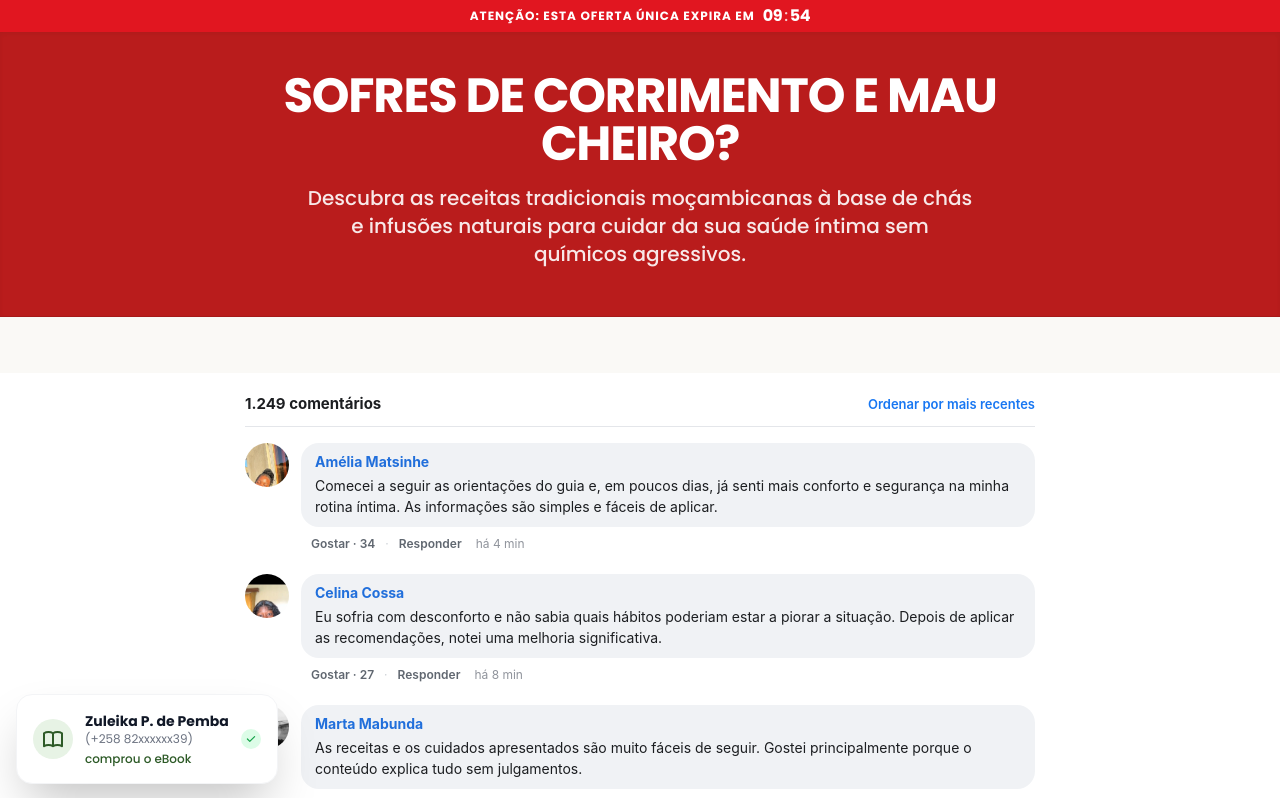
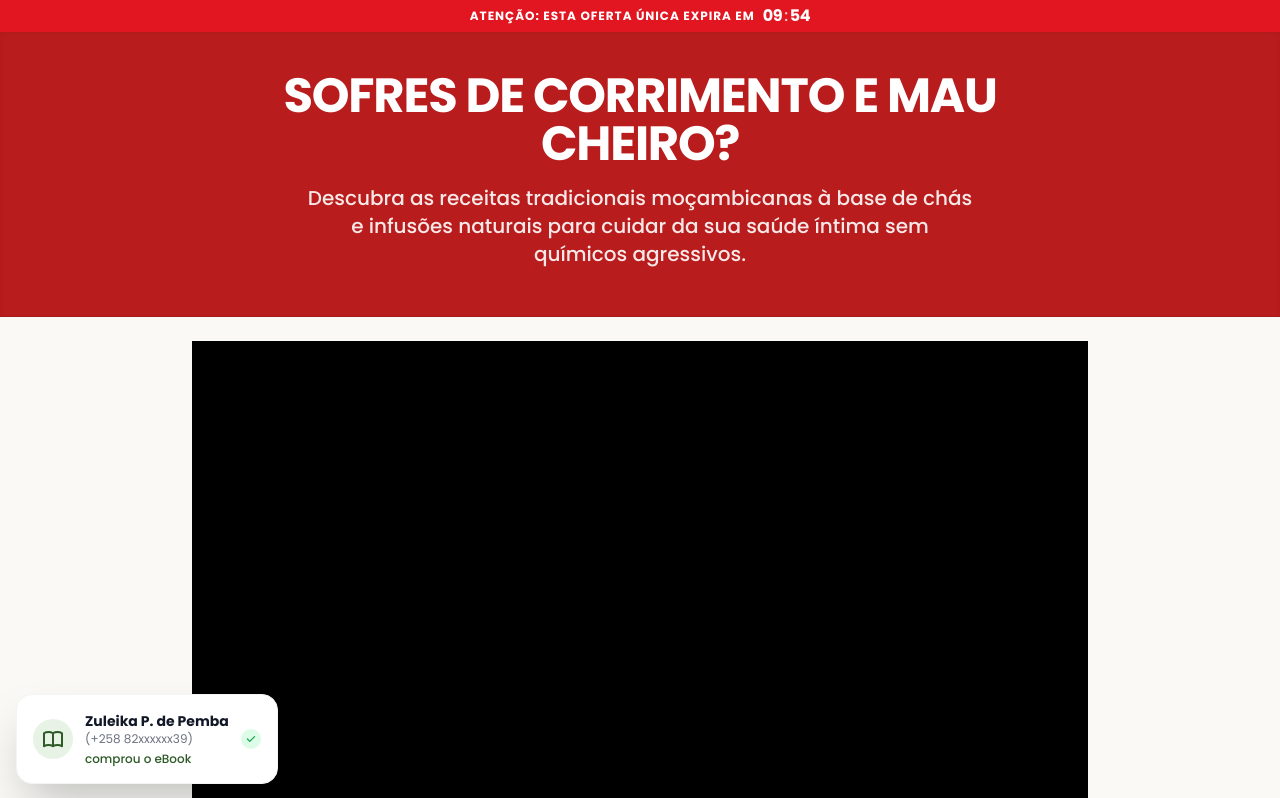
Before and after one commit to perfectdetails258-byte/Receitas-Natural-par-curar-o-corrimento, a React (Vite) app: page / in a window 1280 px wide. Shown: the top 798 px of the page. Built offline with nearby package versions, Linux system fonts and the light colour scheme.

Commit message:
feat: substituir VSL antiga pelo novo player VTurb (6a4ab9be9fb73f80a475dd95)

```diff
--- a/components/VSL.tsx
+++ b/components/VSL.tsx
@@ -6,7 +6,7 @@ const VSL: React.FC = () => {
     if (!document.getElementById(scriptId)) {
       const s = document.createElement("script");
       s.id = scriptId;
-      s.src = "https://scripts.converteai.net/f1e055dd-5317-4742-95ea-187e03fffcf2/players/6a2b3a32e2fcee65f7f19ef5/v4/player.js";
+      s.src = "https://scripts.converteai.net/71e24d15-d92d-4f17-92d5-5bb026f1657d/players/6a4ab9be9fb73f80a475dd95/v4/player.js";
       s.async = true;
       document.head.appendChild(s);
     }
@@ -31,10 +31,9 @@ const VSL: React.FC = () => {
         <div
           dangerouslySetInnerHTML={{
             __html: `
-<vturb-smartplayer
-  id="vid-6a2b3a32e2fcee65f7f19ef5"
-  style="display: block; margin: 0 auto; width: 100%;"
-></vturb-smartplayer>
+<vturb-smartplayer id="vid-6a4ab9be9fb73f80a475dd95" style="display: block; margin: 0 auto; width: 100%;">
+  <div class="vturb-player-placeholder" style="position: relative; width: 100%; padding: 56.25% 0 0; z-index: 0; background-color: black;"></div>
+</vturb-smartplayer>
             `
           }}
         />
```
